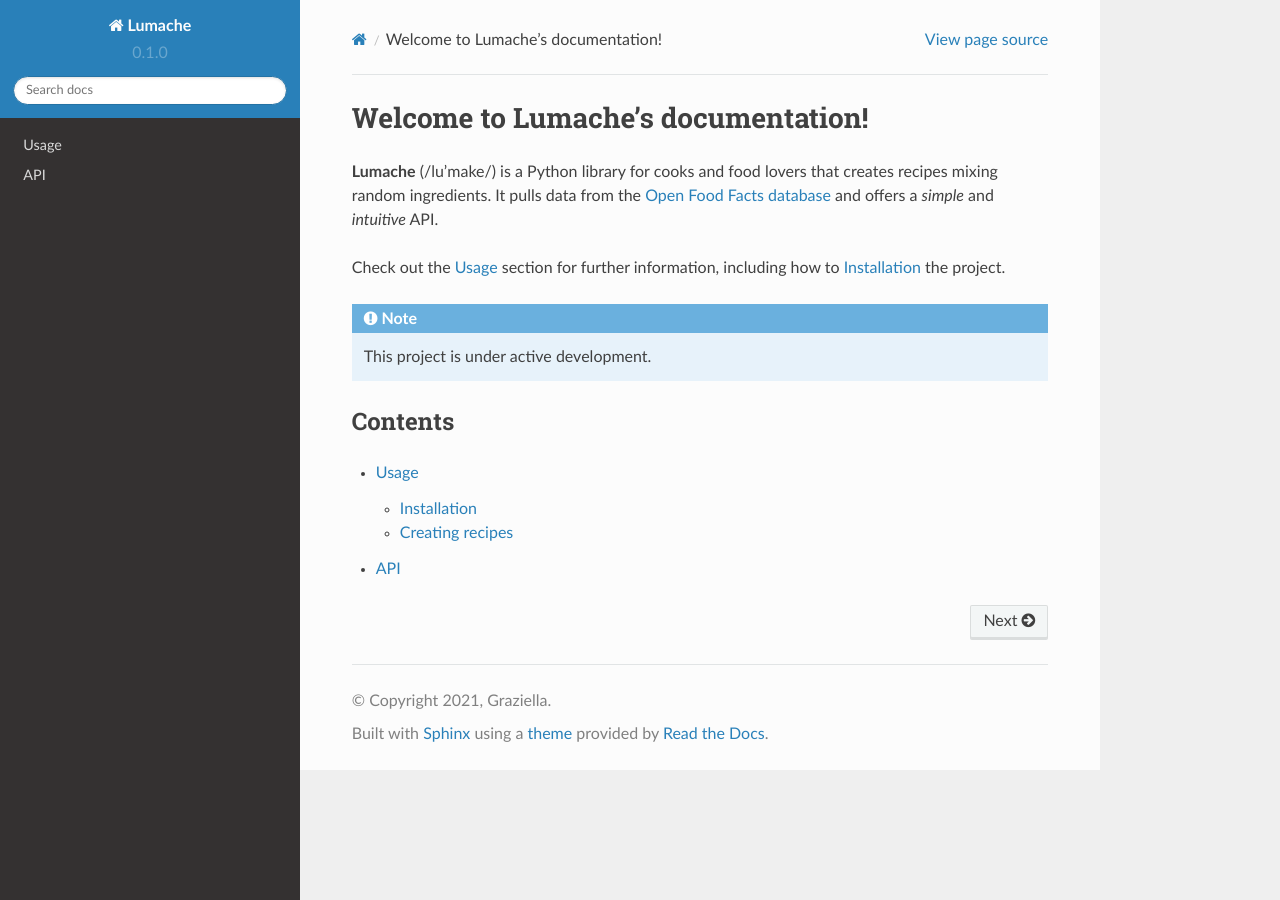
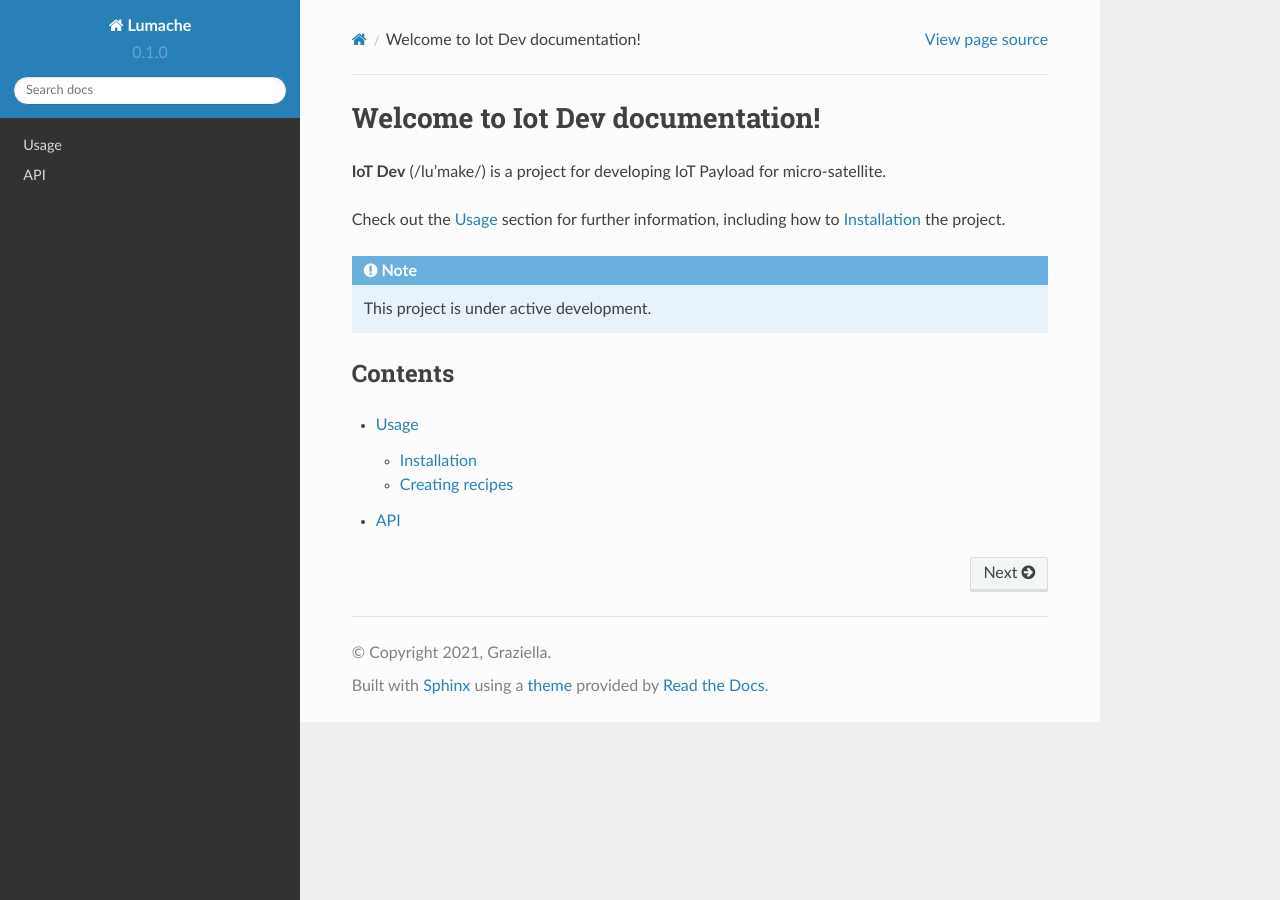
Before and after one commit to hurys27/iotdev, a Sphinx documentation site: the page built from docs/source/index.rst, in a window 1280 px wide. Built offline with Sphinx 7.4.7 and the Read the Docs theme 2.0.0, drawn with Linux system fonts in a browser that asks for light colours.

Commit message:
update title index.rst

```diff
--- a/docs/source/index.rst
+++ b/docs/source/index.rst
@@ -1,10 +1,8 @@
-Welcome to Lumache's documentation!
+Welcome to Iot Dev documentation!
 ===================================
 
-**Lumache** (/lu'make/) is a Python library for cooks and food lovers
-that creates recipes mixing random ingredients.
-It pulls data from the `Open Food Facts database <https://world.openfoodfacts.org/>`_
-and offers a *simple* and *intuitive* API.
+**IoT Dev** (/lu'make/) is a project for developing IoT Payload for micro-satellite.
+
 
 Check out the :doc:`usage` section for further information, including
 how to :ref:`installation` the project.
```
